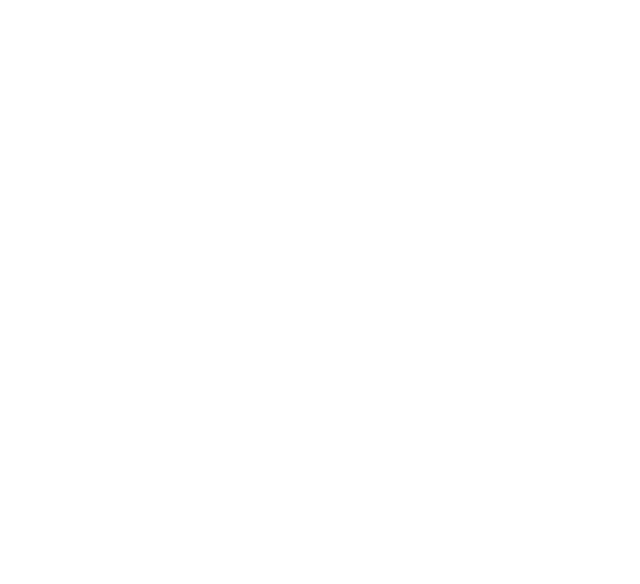
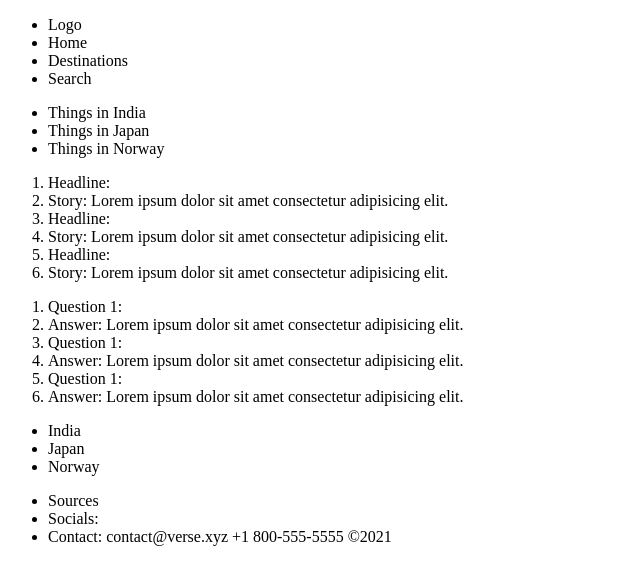
Before and after one commit to CartWebApp/tourism-website-verse, a plain HTML site: page index.html in a window 1280 px wide. Shown: the whole page, without its empty margins (0-640 px from the left). Drawn offline with Linux system fonts and the light colour scheme.

Commit message:
Co-authored-by: Ryan-Vanderville <Ryan-Vanderville@users.noreply.github.com> Co-authored-by: VictorS121504 <VictorS121504@users.noreply.github.com>

```diff
--- a/index.html
+++ b/index.html
@@ -8,6 +8,65 @@
     <title>Document</title>
 </head>
 <body>
+    <header>
+        <ul>
+            <li>Logo</li>
+            <li>Home</li>
+            <li>Destinations</li>
+            <li>Search</li>
+        </ul>
+    </header>
+
+    <section id="hero">
+    </section>
+
+    <section id="discovery-pages">
+        <ul>
+            <li>Things in India</li>
+            <li>Things in Japan</li>
+            <li>Things in Norway</li>
+        </ul>
+    </section>
+
+    <section id="news">
+        <ol>
+            <li>Headline:</li>
+            <li>Story: Lorem ipsum dolor sit amet consectetur adipisicing elit.</li>
+
+            <li>Headline:</li>
+            <li>Story: Lorem ipsum dolor sit amet consectetur adipisicing elit.</li>
+
+            <li>Headline:</li>
+            <li>Story: Lorem ipsum dolor sit amet consectetur adipisicing elit.</li>
+        </ol>
+    </section>
+
+    <section id="faq">
+        <ol>
+            <li>Question 1:</li>
+            <li>Answer: Lorem ipsum dolor sit amet consectetur adipisicing elit.</li>
+
+            <li>Question 1:</li>
+            <li>Answer: Lorem ipsum dolor sit amet consectetur adipisicing elit.</li>
+
+            <li>Question 1:</li>
+            <li>Answer: Lorem ipsum dolor sit amet consectetur adipisicing elit.</li>
+        </ol>
+    </section>
+
+    <footer>
+        <ul>
+            <li>India</li>
+            <li>Japan</li>
+            <li>Norway</li>
+        </ul>
+
+        <ul>
+            <li>Sources</li>
+            <li>Socials: </li>
+            <li>Contact: contact@verse.xyz +1 800-555-5555 &copy;2021</li>
+        </ul>
+    </footer>
 
 </body>
 </html>
```
